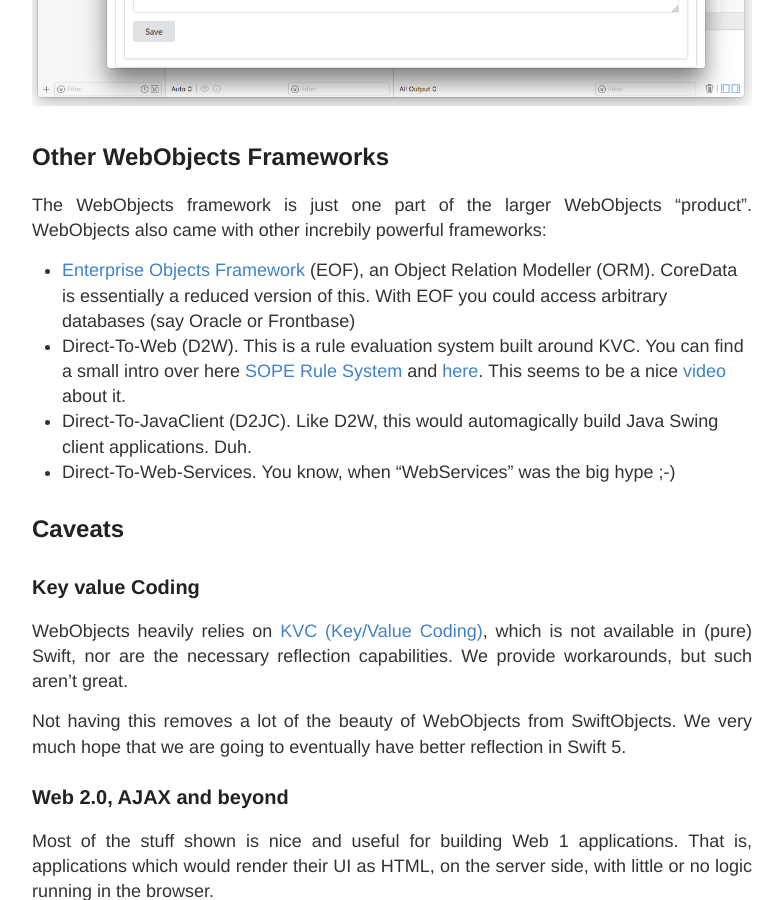
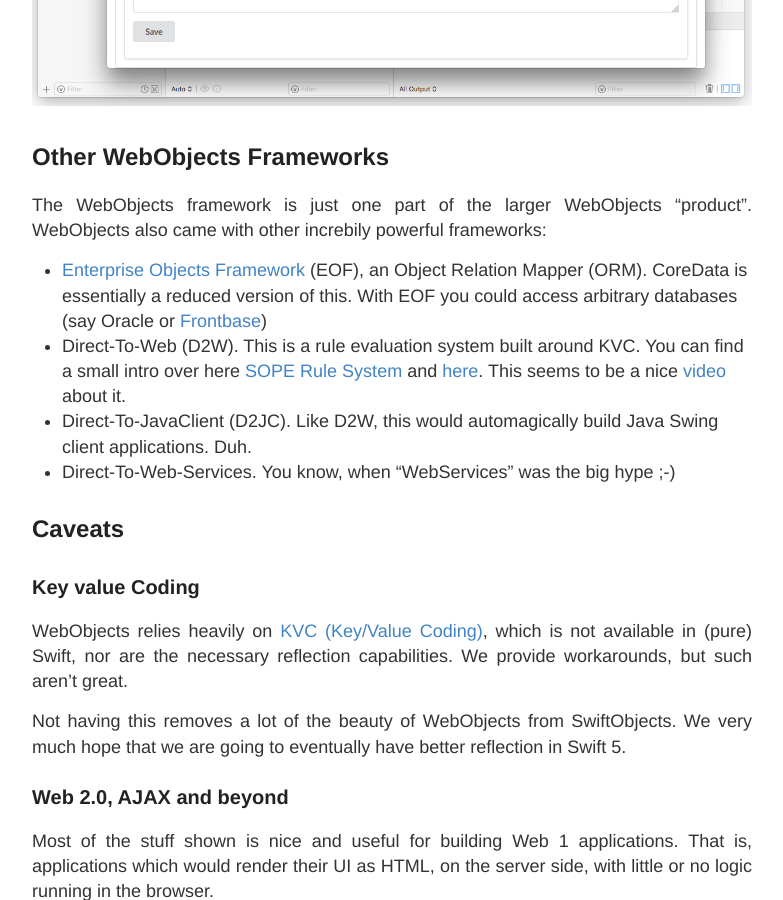
Before and after one commit to AlwaysRightInstitute/alwaysrightinstitute.github.io, a Jekyll site: the page built from _posts/2018-06-02-wo-intro.md, in a window 1280 px wide and 900 px high, scrolled down 18811 px. Shown: the whole window, without its empty margins (248-1031 px from the left). Built offline with Jekyll 4.4.1, drawn with Linux system fonts in a browser that asks for light colours; some of the changed text lies outside the part shown.

Commit message:
Fix typos

```diff
--- a/_posts/2018-06-02-wo-intro.md
+++ b/_posts/2018-06-02-wo-intro.md
@@ -738,9 +738,9 @@
 WebObjects also came with other increbily powerful frameworks:
 
 - [Enterprise Objects Framework](https://en.wikipedia.org/wiki/Enterprise_Objects_Framework) (EOF),
-  an Object Relation Modeller (ORM).
+  an Object Relation Mapper (ORM).
   CoreData is essentially a reduced version of this. With EOF you could access
-  arbitrary databases (say Oracle or Frontbase)
+  arbitrary databases (say Oracle or [Frontbase](http://frontbase.com))
 - Direct-To-Web (D2W). This is a rule evaluation system built around KVC.
   You can find a small intro over here
   [SOPE Rule System](http://sope.opengroupware.org/en/docs/snippets/rulesystem.html)
@@ -757,7 +757,7 @@
 
 ### Key value Coding
 
-WebObjects heavily relies on
+WebObjects relies heavily on
 [KVC (Key/Value Coding)](https://developer.apple.com/library/content/documentation/Cocoa/Conceptual/KeyValueCoding/index.html),
 which is not available in (pure) Swift,
 nor are the necessary reflection capabilities.
```
Also changed, not shown: other parts of _posts/2018-06-02-wo-intro.md (+1 -1 lines).
